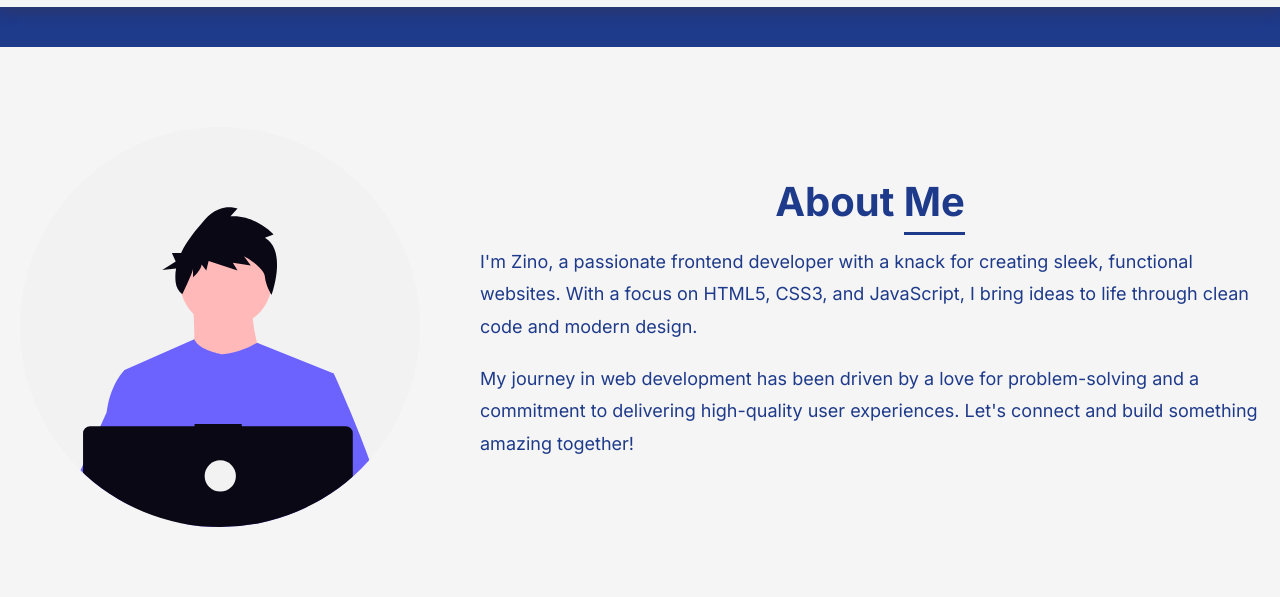
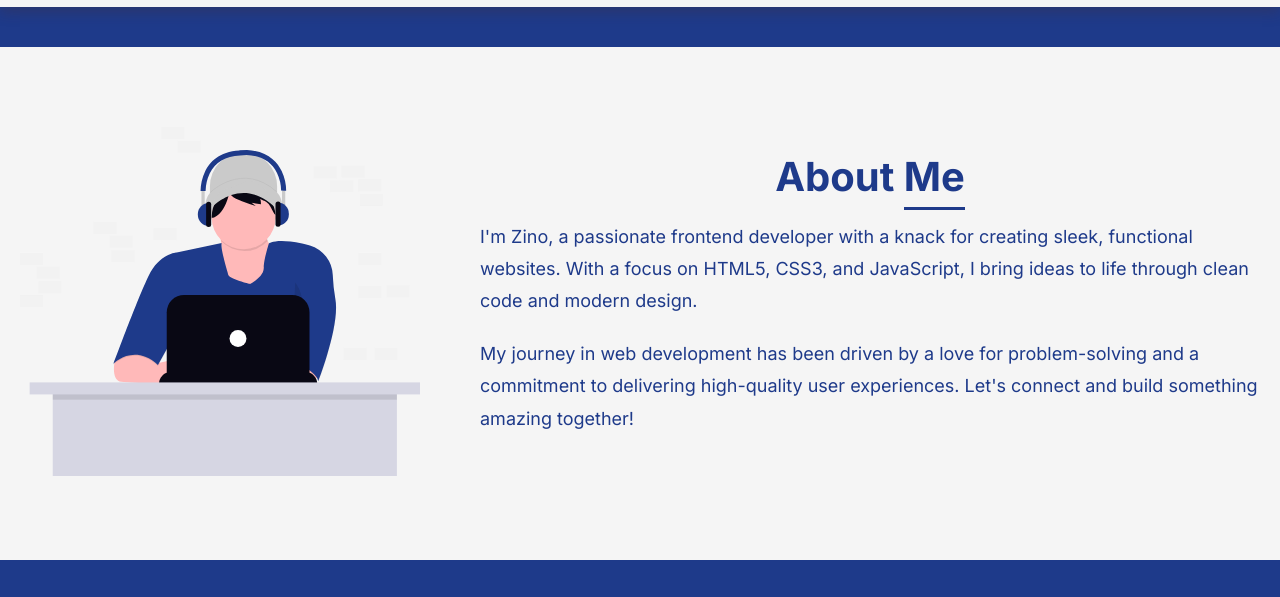
Before and after one commit to zinoefezino/Portfolio, a plain HTML site: page index.html in a window 1280 px wide. Shown: the part 1580-2177 px from the top of the page. Drawn offline with Linux system fonts and the light colour scheme.

Commit message:
Another fix to trigger Netlify redeploy

```diff
--- a/index.html
+++ b/index.html
@@ -157,7 +157,7 @@
     <section class="about-section" id="about">
       <div class="about-container">
         <div class="about-image">
-          <img src="./images/undraw_developer-avatar_f6ac.svg" alt="Zino" />
+          <img src="./images/undraw_in-the-zone_07y7.svg" alt="Zino" />
         </div>
         <div class="about-text">
           <h2>About <span>Me</span></h2>
```
Also changed, not shown: images/undraw_in-the-zone_07y7.svg (added).
